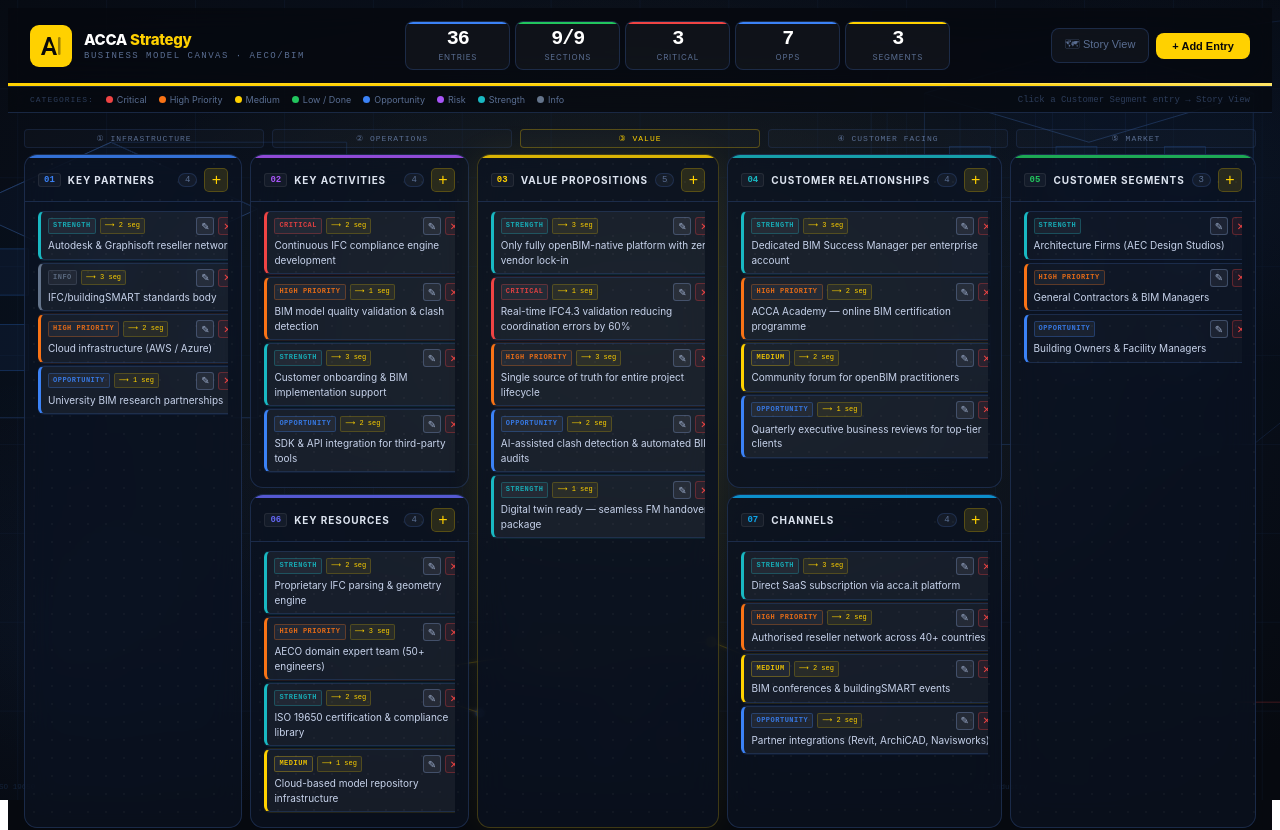
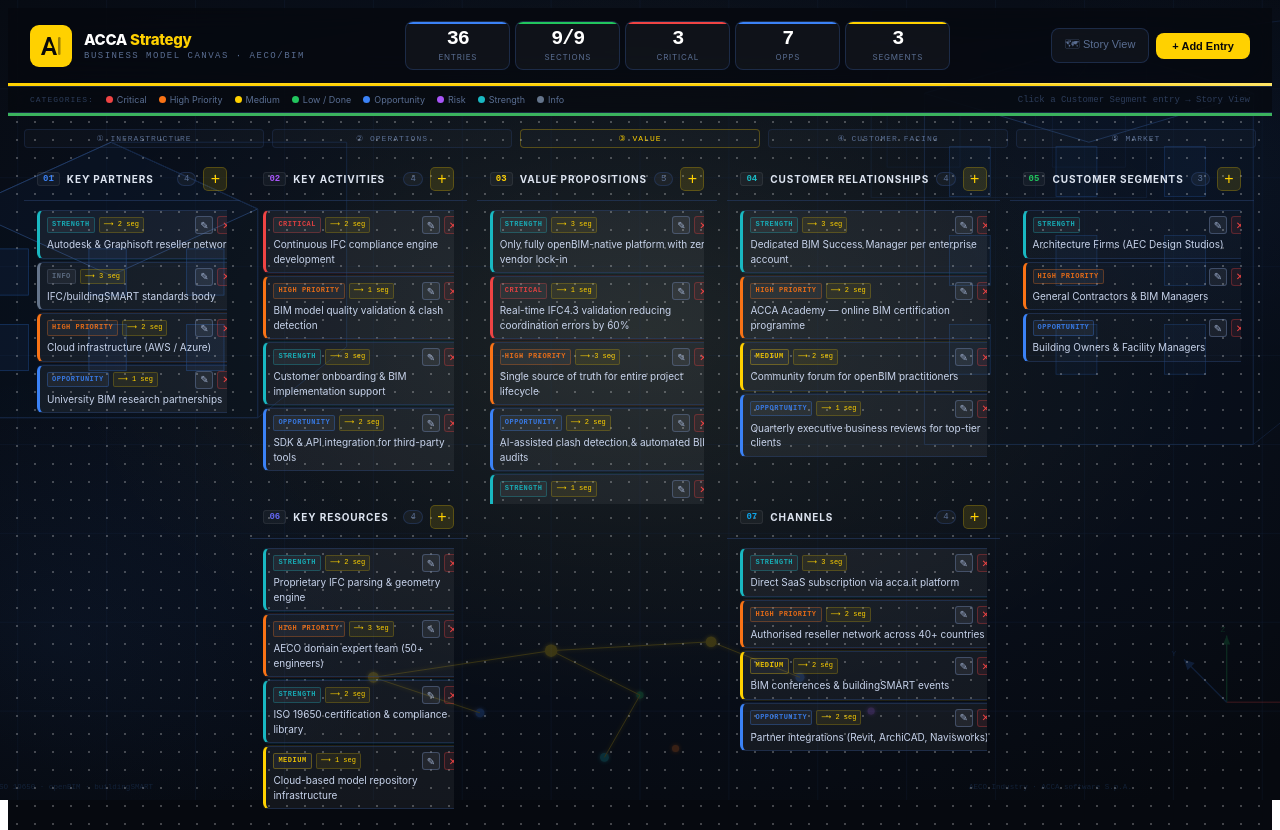
Before and after one commit to jonlewuk-ship-it/EN-Canvas_BMC, a React (Vite) app: page / in a window 1280 px wide. Shown: the top 830 px of the page. Built offline with nearby package versions, Linux system fonts and the light colour scheme; the HTML template or start-up script is replaced by a standard one.

Commit message:
Update App.jsx

```diff
--- a/src/App.jsx
+++ b/src/App.jsx
@@ -271,16 +271,16 @@ function SectionCard({ sid, entries, onAdd, onEdit, onDelete, onSegClick, wide }
   const s = SECTIONS[sid];
   return (
     <div style={{
-      background:"rgba(12,18,32,0.72)",
-      backdropFilter:"blur(16px) saturate(1.3)",
-      WebkitBackdropFilter:"blur(16px) saturate(1.3)",
-      border:`1px solid ${sid==="vp"?"rgba(255,209,0,.22)":"rgba(40,65,110,0.55)"}`,
-      borderRadius:13,
-      display:"flex", flexDirection:"column",
-      position:"relative", overflow:"hidden",
-      boxShadow: sid==="vp" ? "0 0 36px rgba(255,209,0,.07)" : "none",
-      height:"100%",
-    }}>
+  flex:1,
+  overflowY:"auto",          // Keep this
+  display:"flex",
+  flexDirection:"column",    // Change to "column" if it's not already
+  flexWrap:"nowrap",         // Prevent horizontal scrolling
+  gap:3,
+  paddingRight:2,
+  alignContent:"flex-start",
+  maxHeight: "350px"         // ADD THIS to stop the box from growing
+}}>
       {/* accent stripe */}
       <div style={{ position:"absolute", top:0, left:0, right:0, height:3, background:s.accent, opacity:.85, zIndex:2 }}/>
       {/* dot grid */}
```
